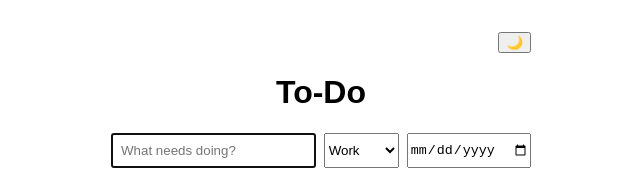
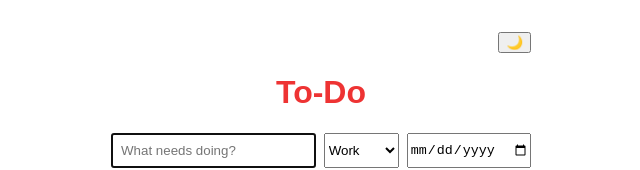
Before and after one commit to zongbao98/todo, a plain HTML site: page index.html in a window 1280 px wide. Shown: the top 170 px of the page, without its empty margins (319-959 px from the left). Drawn offline with Linux system fonts and the light colour scheme.

Commit message:
Make title red
Co-Authored-By: Claude Opus 5.5 <noreply@anthropic.com>

```diff
--- a/index.html
+++ b/index.html
@@ -6,7 +6,7 @@
 <title>To-Do</title>
 <style>
   body { font-family: sans-serif; max-width: 420px; margin: 2rem auto; padding: 0 1rem; }
-  h1 { text-align: center; }
+  h1 { text-align: center; color: #e33; }
   form { display: flex; flex-wrap: wrap; gap: .5rem; }
   input[type=text] { flex: 1; padding: .5rem; }
   #theme { display: block; margin-left: auto; }
```
